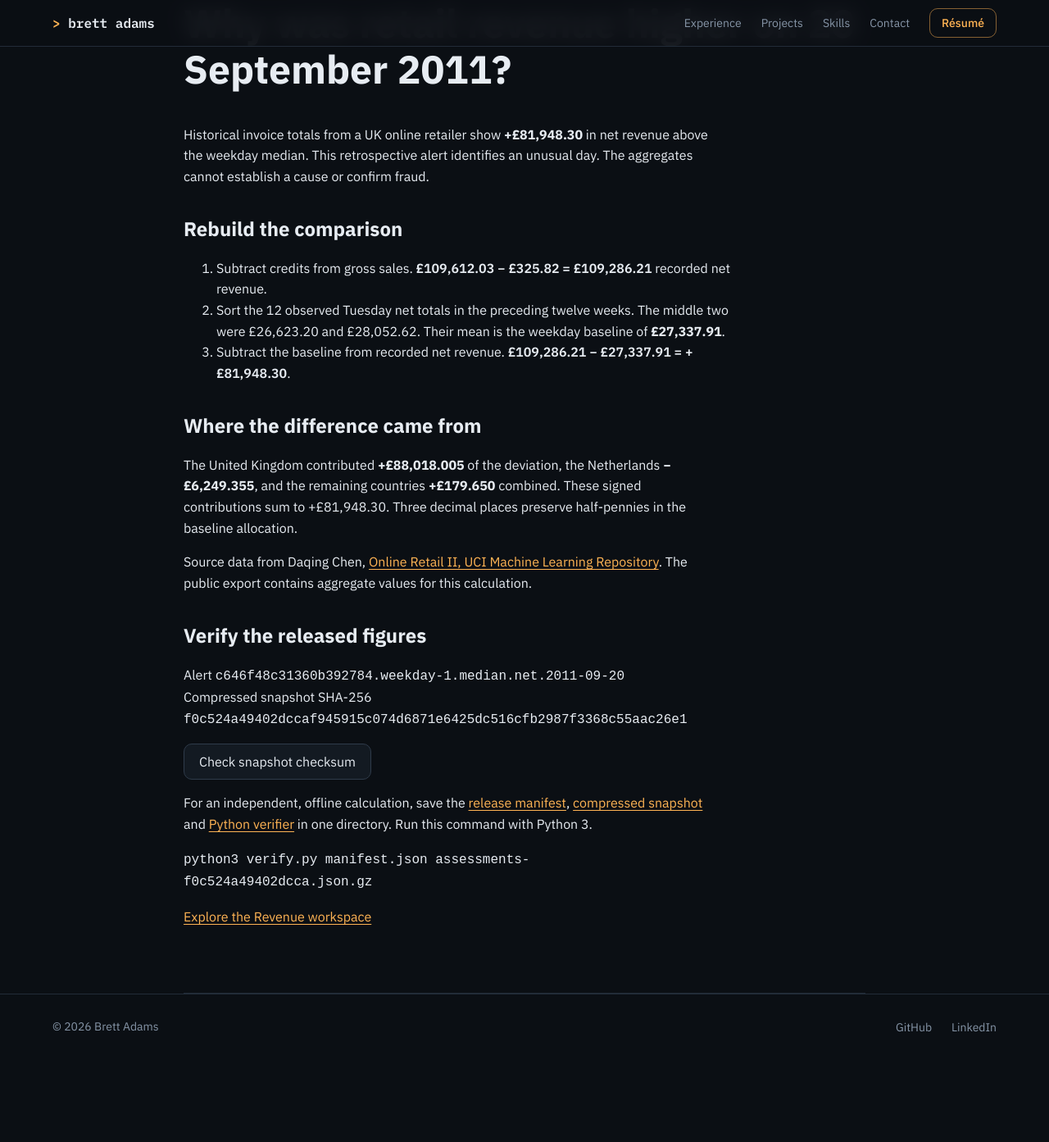
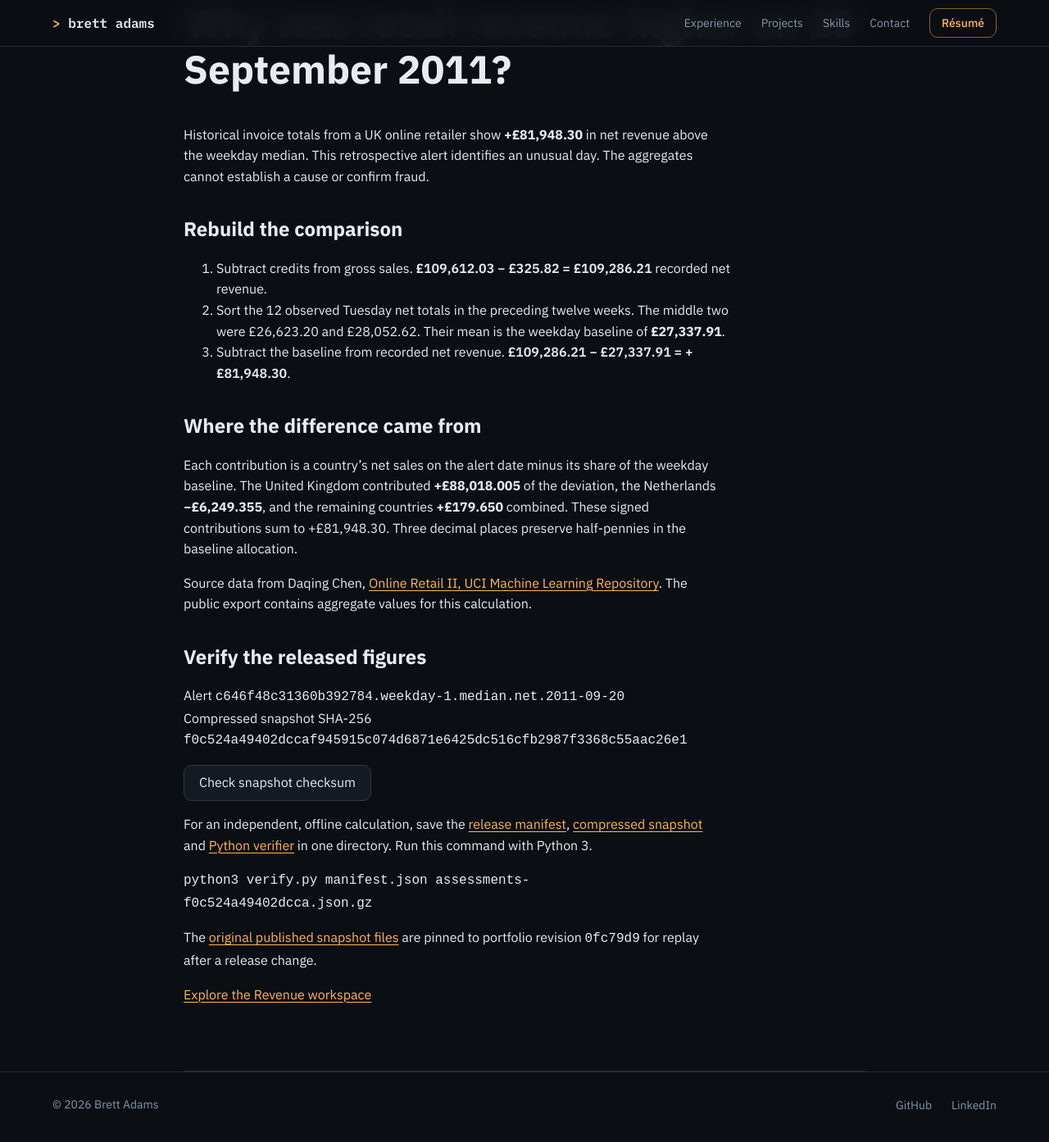
Before and after one commit to brettadams0/brettadams0.github.io, a Jekyll site: the page built from projects/signal-lab/investigate/index.html, in a window 1280 px wide and 1400 px high, scrolled down 185 px. Shown: the top 1393 px of the window at 82% size. Built offline with Jekyll 4.4.1, drawn with Linux system fonts in a browser that asks for light colours; before the commit the page ends 1490 px from its top, so only the background shows below that.

Commit message:
Link the calculation to its immutable public release

```diff
--- a/projects/signal-lab/investigate/index.html
+++ b/projects/signal-lab/investigate/index.html
@@ -28,7 +28,7 @@ permalink: /projects/signal-lab/investigate/
       <li>Subtract the baseline from recorded net revenue. <span class="equation">{{ r.actual }} − {{ r.expected }} = {{ r.delta }}</span>.</li>
     </ol>
     <h2>Where the difference came from</h2>
-    <p>The United Kingdom contributed <strong>{{ r.uk }}</strong> of the deviation, the Netherlands <strong>{{ r.netherlands }}</strong>, and the remaining countries <strong>{{ r.others }}</strong> combined. These signed contributions sum to {{ r.delta }}. Three decimal places preserve half-pennies in the baseline allocation.</p>
+    <p>Each contribution is a country’s net sales on the alert date minus its share of the weekday baseline. The United Kingdom contributed <strong>{{ r.uk }}</strong> of the deviation, the Netherlands <strong>{{ r.netherlands }}</strong>, and the remaining countries <strong>{{ r.others }}</strong> combined. These signed contributions sum to {{ r.delta }}. Three decimal places preserve half-pennies in the baseline allocation.</p>
     <p>Source data from Daqing Chen, <a href="https://doi.org/10.24432/C5CG6D">Online Retail II, UCI Machine Learning Repository</a>. The public export contains aggregate values for this calculation.</p>
     <h2>Verify the released figures</h2>
     <p>Alert <code>{{ r.alert }}</code><br>Compressed snapshot SHA-256 <code>{{ r.sha256 }}</code></p>
@@ -36,6 +36,7 @@ permalink: /projects/signal-lab/investigate/
     <p id="check-result" role="status"></p>
     <p>For an independent, offline calculation, save the <a id="manifest" href="{{ '/signal-lab/snapshots/v2/manifest.json' | relative_url }}" download>release manifest</a>, <a id="snapshot" href="{{ r.file | prepend: '/signal-lab/' | relative_url }}" download>compressed snapshot</a> and <a href="verify.py" download>Python verifier</a> in one directory. Run this command with Python 3.</p>
     <p><code>python3 verify.py manifest.json {{ r.file | split: '/' | last }}</code></p>
+    <p>The <a href="https://github.com/brettadams0/brettadams0.github.io/tree/0fc79d95e010994d5567a966e49cc7c2b1b7be2c/signal-lab/snapshots">original published snapshot files</a> are pinned to portfolio revision <code>0fc79d9</code> for replay after a release change.</p>
     <p><a href="{{ '/signal-lab/' | relative_url }}#revenue">Explore the Revenue workspace</a></p>
   </div>
 </article>
```
